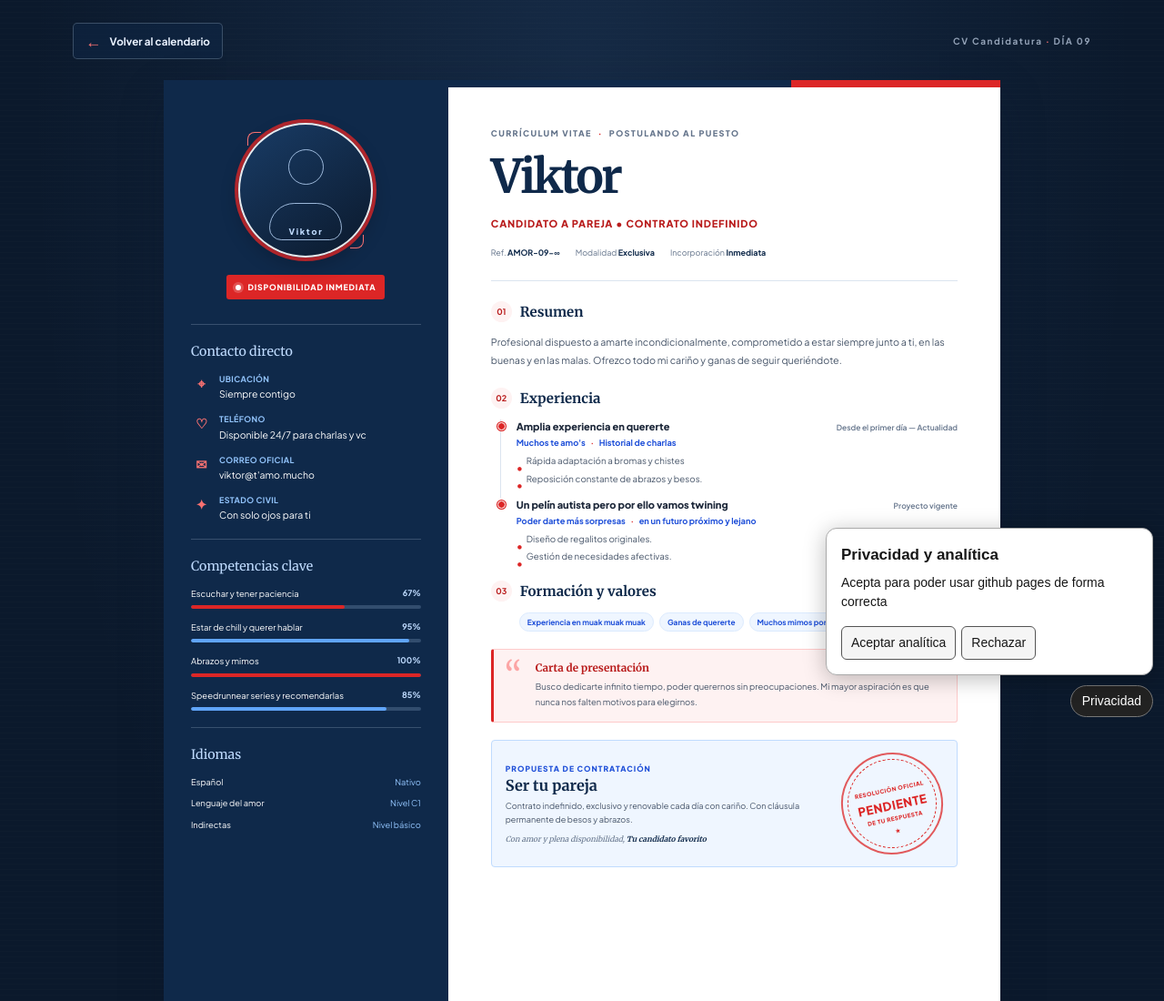
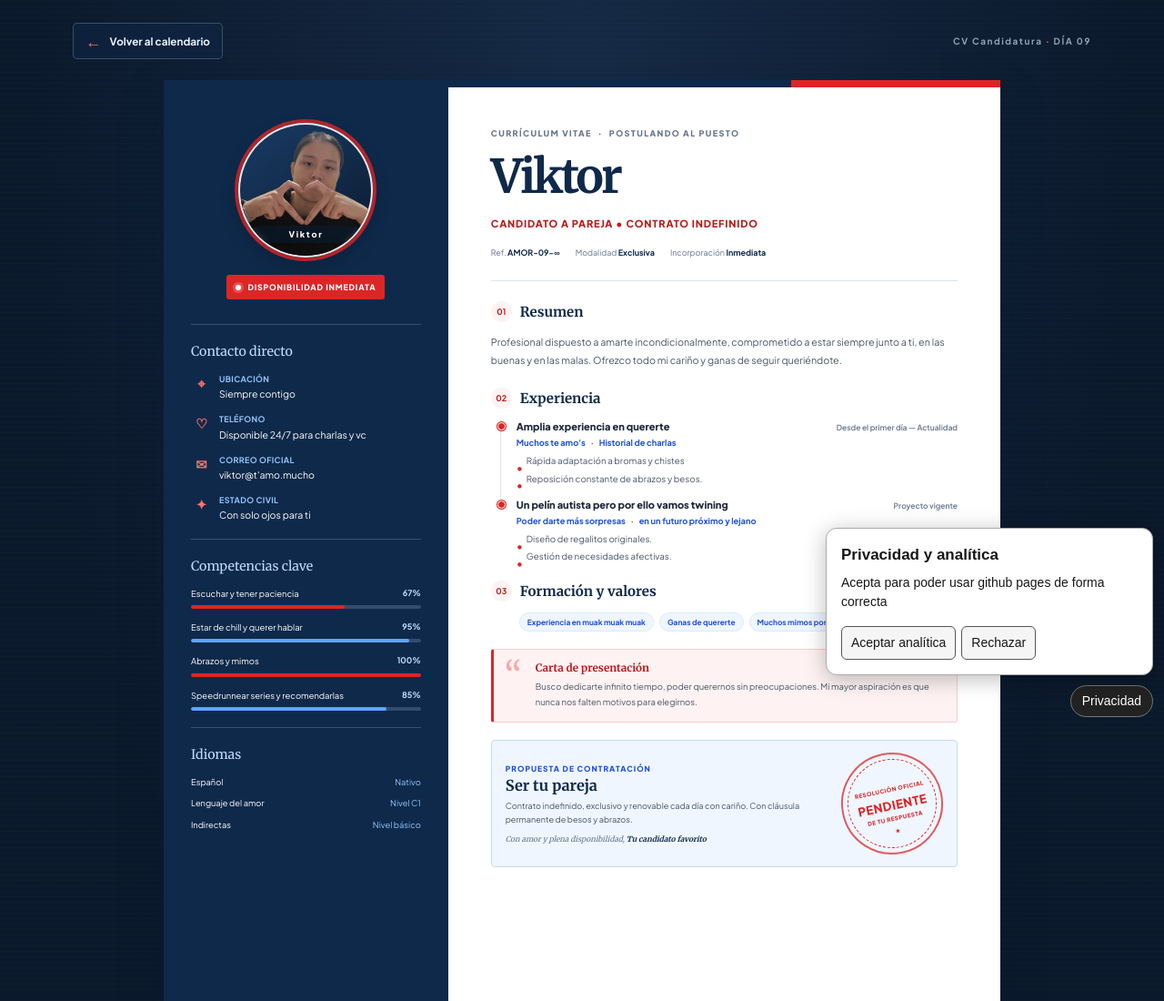
Before and after one commit to vvillalbamartinez1501-glitch/CalendarioAdviento, a plain HTML site: page dias/dia-09/index.html in a window 1280 px wide. Shown: the top 1100 px of the page at 91% size. Drawn offline with Linux system fonts and the light colour scheme.

Commit message:
Implement structural updates and optimizations across multiple modules

```diff
--- a/dias/dia-09/index.html
+++ b/dias/dia-09/index.html
@@ -32,6 +32,7 @@
             <section class="profile">
               <!-- PERSONALIZAR AQUÍ -->
               <div class="portrait" role="img" aria-label="Espacio reservado para la fotografía formal del candidato">
+                <img src="../../assets/images/cv-foto.png" alt="Fotografía del candidato">
                 <span class="portrait__monogram" contenteditable="true" spellcheck="false" aria-label="Iniciales del candidato">Viktor</span>
                 <span class="portrait__corner portrait__corner--tl" aria-hidden="true"></span>
                 <span class="portrait__corner portrait__corner--br" aria-hidden="true"></span>
--- a/dias/dia-09/styles.css
+++ b/dias/dia-09/styles.css
@@ -50,10 +50,29 @@ button:focus-visible, a:focus-visible, [contenteditable="true"]:focus-visible {
 .cv-layout { display: grid; min-height: 1120px; grid-template-columns: 34% 66%; }
 .sidebar { display: flex; flex-direction: column; padding: 47px 30px 34px; color: #fff; background: var(--navy); }
 .profile { display: grid; justify-items: center; padding-bottom: 27px; }
-.portrait { position: relative; display: grid; width: 148px; aspect-ratio: 1; place-items: center; border: 2px solid rgba(255,255,255,.9); border-radius: 50%; background: linear-gradient(145deg, #193c66, #0b192c); box-shadow: 0 0 0 4px rgba(220,38,38,.78), 0 8px 20px rgba(0,0,0,.22); }
-.portrait::before { position: absolute; top: 27px; width: 37px; height: 37px; border: 1px solid rgba(191,219,254,.8); border-radius: 50%; content: ""; }
-.portrait::after { position: absolute; bottom: 17px; width: 78px; height: 39px; border: 1px solid rgba(191,219,254,.8); border-radius: 46px 46px 22px 22px; content: ""; }
-.portrait__monogram { z-index: 1; margin-top: 89px; color: #bfdbfe; font-size: .58rem; font-weight: 800; letter-spacing: .18em; }
+.portrait { position: relative; display: grid; width: 148px; aspect-ratio: 1; place-items: center; overflow: hidden; border: 2px solid rgba(255,255,255,.9); border-radius: 50%; background: linear-gradient(145deg, #193c66, #0b192c); box-shadow: 0 0 0 4px rgba(220,38,38,.78), 0 8px 20px rgba(0,0,0,.22); isolation: isolate; }
+.portrait img { position: absolute; z-index: 0; inset: 0; width: 100%; height: 100%; object-fit: cover; object-position: 50% 38%; border-radius: 50%; transform: scale(1.04); }
+.portrait::before, .portrait::after { display: none; }
+.portrait__monogram {
+  position: absolute;
+  z-index: 2;
+  right: 12px;
+  bottom: 14px;
+  left: 12px;
+  margin: 0;
+  border-radius: 999px;
+  padding: 5px 7px;
+  color: #fff;
+  background: rgba(11, 25, 44, .72);
+  box-shadow: 0 2px 8px rgba(0, 0, 0, .18);
+  font-size: .58rem;
+  font-weight: 800;
+  line-height: 1;
+  letter-spacing: .18em;
+  text-align: center;
+  text-shadow: 0 1px 2px rgba(0, 0, 0, .35);
+  backdrop-filter: blur(3px);
+}
 .portrait__corner { position: absolute; width: 15px; height: 15px; border-color: #f87171; border-style: solid; }
 .portrait__corner--tl { top: 8px; left: 8px; border-width: 1px 0 0 1px; border-radius: 8px 0 0; }
 .portrait__corner--br { right: 8px; bottom: 8px; border-width: 0 1px 1px 0; border-radius: 0 0 8px; }
```
Also changed, not shown: assets/images/cv-foto.png (added).
